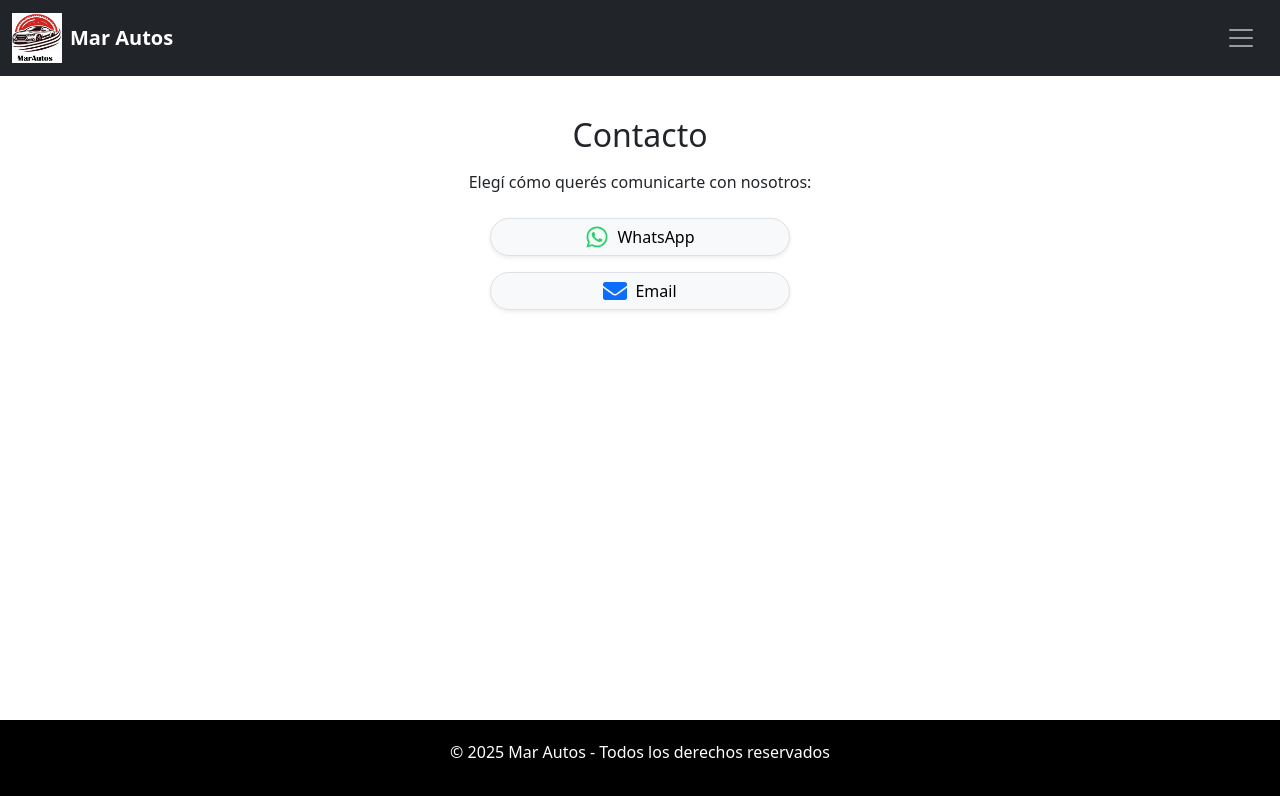
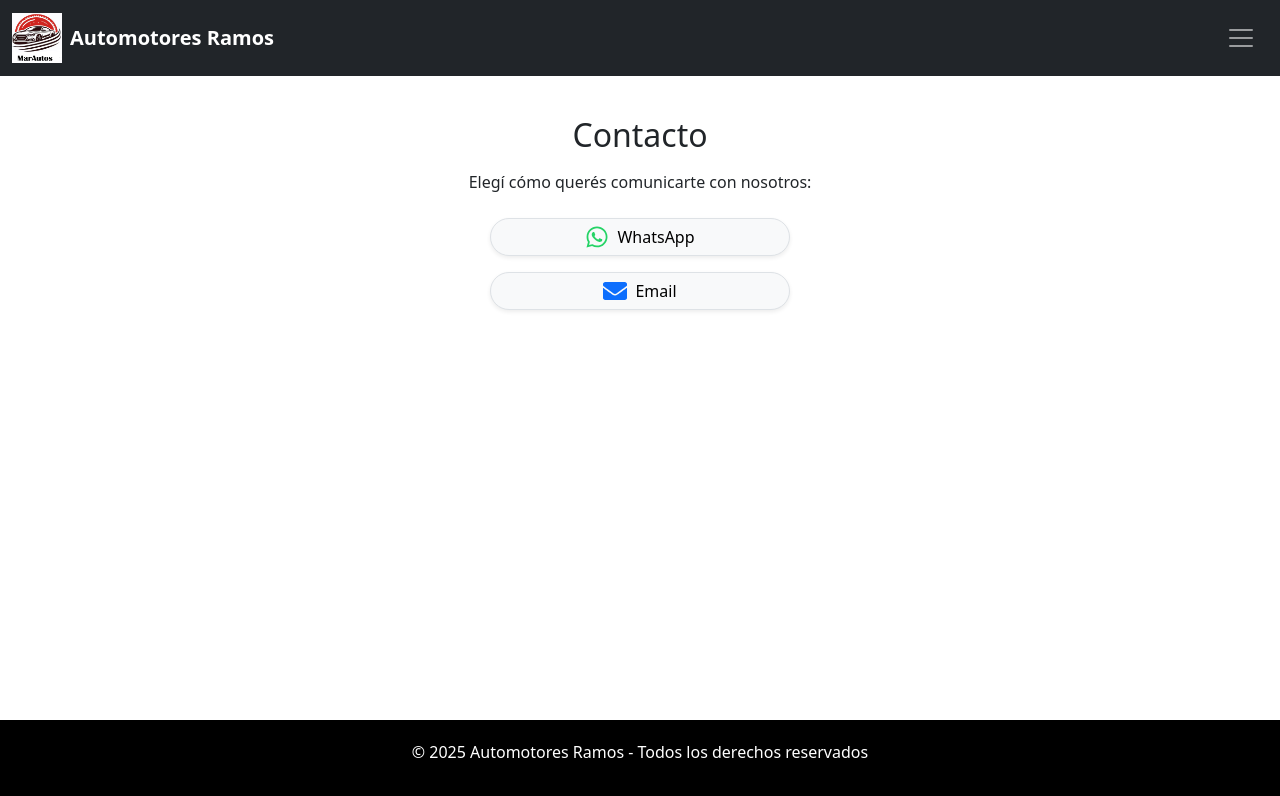
Before and after one commit to mroxanam/mar-autos, a React (Create React App) app: page /contacto in a window 1280 px wide. Shown: the top 796 px of the page. Built offline with nearby package versions, Linux system fonts and the light colour scheme.

Commit message:
Fix: nombres de archivos y rutas corregidas

```diff
--- a/public/index.html
+++ b/public/index.html
@@ -3,14 +3,14 @@
   <head>
     <meta charset="utf-8" />
     <meta name="viewport" content="width=device-width, initial-scale=1" />
-    <meta name="description" content="Mar Autos - La mejor selección de autos usados" />
+    <meta name="description" content="Automotores Ramos - La mejor selección de autos usados" />
 
     <link rel="icon" href="%PUBLIC_URL%/logo.png" />
     <link rel="apple-touch-icon" href="%PUBLIC_URL%/logo.png" />
 
     <link rel="manifest" href="%PUBLIC_URL%/manifest.json" />
 
-    <title>Mar Autos</title>
+    <title>Automotores Ramos</title>
 
    <meta name="theme-color" content="#000000" />
 
--- a/src/components/Footer.js
+++ b/src/components/Footer.js
@@ -1,7 +1,7 @@
 function Footer() {
   return (
     <footer className="footer-dark mt-auto">
-      <p>© 2025 Mar Autos - Todos los derechos reservados</p>
+      <p>© 2025 Automotores Ramos - Todos los derechos reservados</p>
     </footer>
   );
 }
--- a/src/components/Navbar.js
+++ b/src/components/Navbar.js
@@ -16,12 +16,12 @@ function NavbarMenu() {
         <Navbar.Brand as={Link} to="/" className="d-flex align-items-center text-white" onClick={handleClose}>
           <img
             src={logo}
-            alt="Mar Autos"
+            alt="Automotores Ramos Logo"
             width="50"
             height="50"
             className="d-inline-block align-top me-2"
           />
-          <span className="fw-bold">Mar Autos</span>
+          <span className="fw-bold">Automotores Ramos</span>
         </Navbar.Brand>
 
         {/* Botón hamburguesa */}
--- a/src/pages/Contacto.js
+++ b/src/pages/Contacto.js
@@ -14,7 +14,7 @@ function Contacto() {
         {/* Botón WhatsApp */}
         <Button
           as="a"
-          href={`https://wa.me/${whatsappNumber}?text=Hola,%20quiero%20consultar%20sobre%20un%20vehículo`}
+          href={`https://wa.me/${whatsappNumber}?text=HolaMarcelo,%20quiero%20consultar%20sobre%20un%20vehículo`}
           target="_blank"
           rel="noopener noreferrer"
           variant="light"
```
Also changed, not shown: 1 other file (tests, documents, lock files or other folders).
